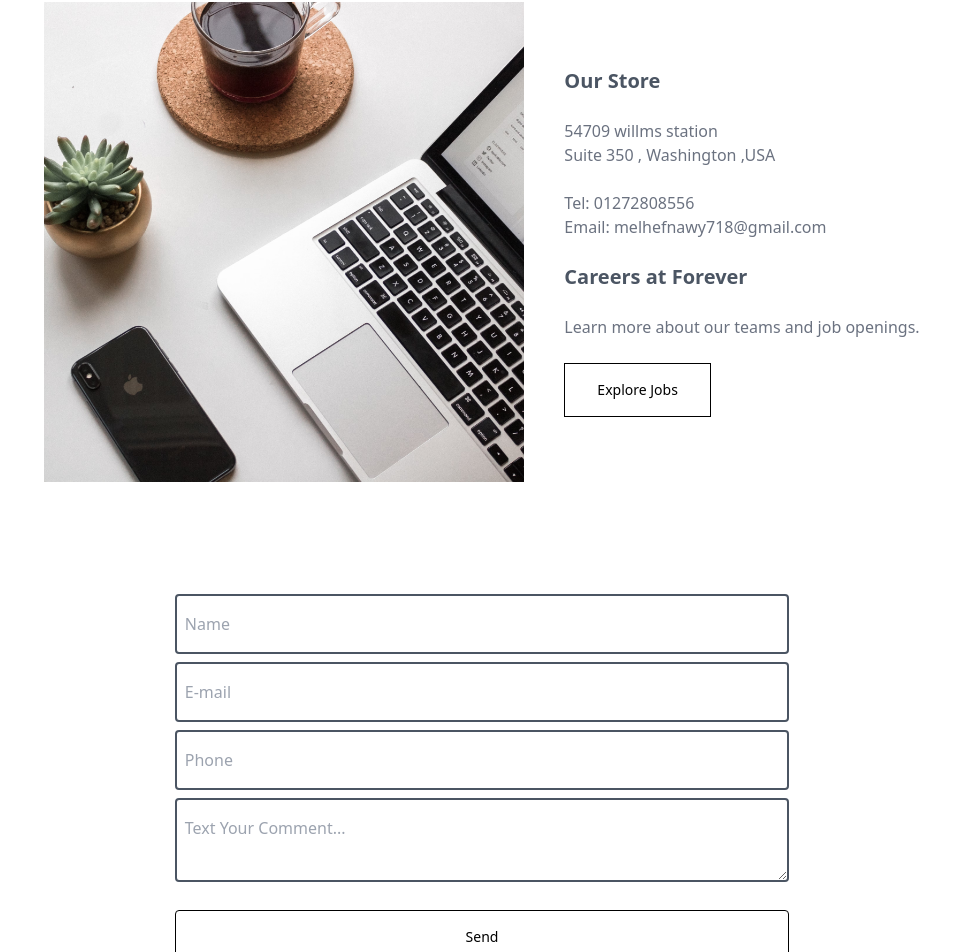
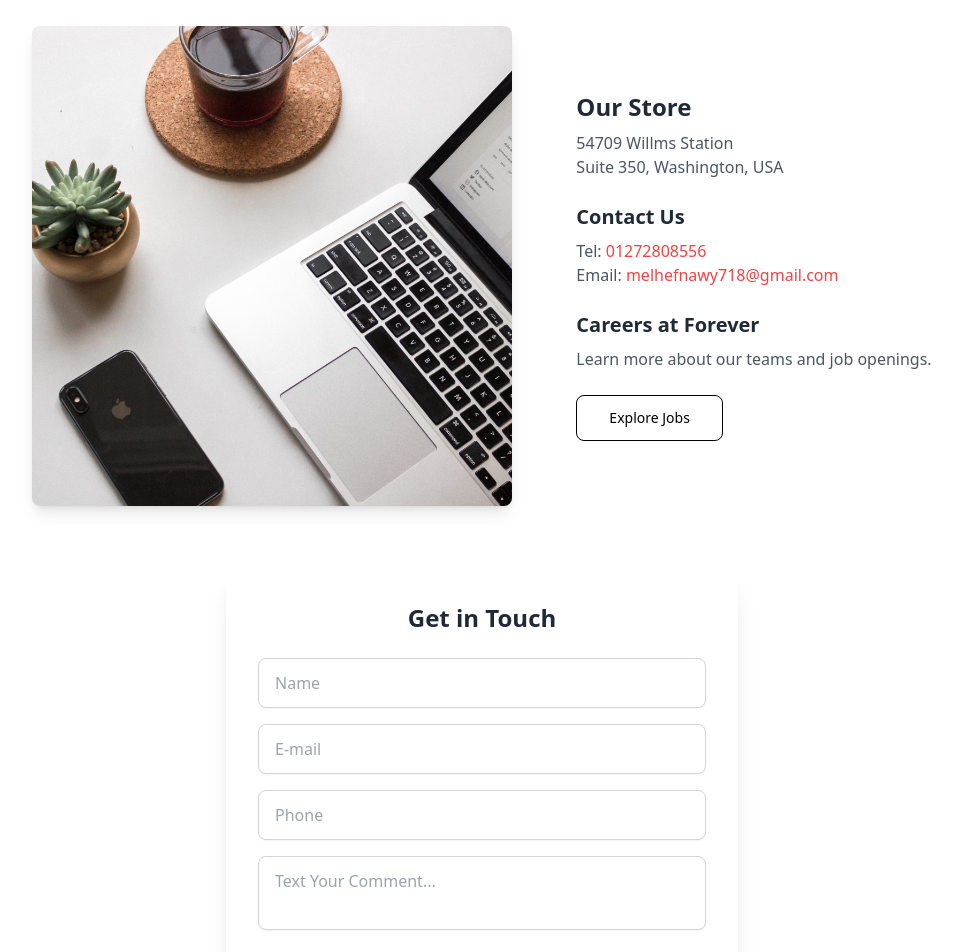
Before and after one commit to mohamedelhefenawy/E-commerce-react, a React (Vite) app: page /contact in a window 1280 px wide. Shown: the part 267-1219 px from the top of the page, without its empty margins (158-1120 px from the left). Built offline with nearby package versions, Linux system fonts and the light colour scheme.

Commit message:
update review

```diff
--- a/src/components/Hero.jsx
+++ b/src/components/Hero.jsx
@@ -46,11 +46,11 @@ export default function Hero() {
 
       {/* Arrow left */}
 
-      <div className='absolute top-[45%] text-xl md:text-2xl left-3 cursor-pointer hover:text-red-400 duration-300 ease z-10'>
+      {/* <div className='absolute top-[45%] text-xl md:text-2xl left-3 cursor-pointer hover:text-red-400 duration-300 ease z-10'>
       <button onClick={()=>inputref.current.slickPrev()} >
       <ArrowCircleLeft   />
       </button>
-      </div>
+      </div> */}
 
 {/* Slider */}
     <Slider ref={inputref} {...settings} >
@@ -85,11 +85,11 @@ export default function Hero() {
     </Slider>
 
 {/* Arrow Right */}
-    <div className='absolute top-[45%] text-xl md:text-2xl  right-3 cursor-pointer hover:text-red-400 duration-300 ease z-10'>
+    {/* <div className='absolute top-[45%] text-xl md:text-2xl  right-3 cursor-pointer hover:text-red-400 duration-300 ease z-10'>
       <button onClick={()=>inputref.current.slickNext()} >
       <ArrowCircleRight    />
       </button>
-      </div>
+      </div> */}
     </div>
   )
 }
--- a/src/components/Navbar.jsx
+++ b/src/components/Navbar.jsx
@@ -202,7 +202,7 @@ useEffect(()=>{
         return (
           <div
             key={index}
-            className="flex flex-col md:flex-row mt-6 justify-between items-center bg-white shadow-md rounded-lg p-4 hover:bg-gray-200 transition duration-300 ease-in-out"
+            className="flex flex-col gap-3 md:gap-0 md:flex-row mt-6 justify-between items-center bg-white shadow-md rounded-lg p-4 hover:bg-gray-200 transition duration-300 ease-in-out"
           >
             {/* Product Info */}
             <div className="flex gap-4 items-center">
--- a/src/pages/Contact.jsx
+++ b/src/pages/Contact.jsx
@@ -3,29 +3,97 @@ import Title from "../components/Title"
 
 export default function Contact() {
   return (
-    <div className='my-10 w-[80%] mx-auto'>
-      <div className='text-center text-2xl pt-10 border-t'>
-        <Title text1={'Contact'} text2={'US'}/>
+    <div className="my-10 w-[90%] max-w-7xl mx-auto">
+    {/* Title Section */}
+    <div className="text-center text-3xl pt-10 border-t border-gray-200">
+      <Title text1="Contact" text2="US" />
+    </div>
+
+    {/* Contact Information */}
+    <div className="my-16 flex flex-col md:flex-row justify-center gap-16 items-center">
+      {/* Contact Image */}
+      <img
+        src={contact}
+        className="w-full max-w-[480px] rounded-lg shadow-lg"
+        alt="Contact Us"
+      />
+
+      {/* Contact Details */}
+      <div className="flex flex-col justify-center items-start gap-6">
+        <div>
+          <p className="font-semibold text-2xl text-gray-800">Our Store</p>
+          <p className="text-gray-600 mt-2">
+            54709 Willms Station <br />
+            Suite 350, Washington, USA
+          </p>
+        </div>
+
+        <div>
+          <p className="font-semibold text-xl text-gray-800">Contact Us</p>
+          <p className="text-gray-600 mt-2">
+            Tel: <a href="tel:01272808556" className="text-red-500">01272808556</a>
+            <br />
+            Email: <a href="mailto:melhefnawy718@gmail.com" className="text-red-500">melhefnawy718@gmail.com</a>
+          </p>
+        </div>
+
+        <div>
+          <p className="font-semibold text-xl text-gray-800">Careers at Forever</p>
+          <p className="text-gray-600 mt-2">
+            Learn more about our teams and job openings.
+          </p>
+        </div>
+
+        <button className="border border-black px-8 py-3 text-sm font-medium text-black rounded-lg hover:bg-black hover:text-white transition duration-300 ease-in-out">
+          Explore Jobs
+        </button>
       </div>
-      <div className='my-10 flex flex-col md:flex-row justify-center  gap-10 mb-28'>
-        <img src={contact} className='w-full md:w-[480px]' alt="" />
-        <div className='flex flex-col justify-center items-start gap-6'>
-          <p className='font-semibold text-xl text-gray-600'>Our Store</p>
-          <p className='text-gray-500'>54709 willms station <br /> Suite 350 , Washington ,USA</p>
-          <p className='text-gray-500'>Tel: 01272808556 <br /> Email: melhefnawy718@gmail.com</p>
-          <p className='font-semibold text-xl text-gray-600'>Careers at Forever</p>
-          <p className='text-gray-500'>Learn more about our teams and job openings. </p>
-          <button className='border border-black  px-8 py-4 text-sm hover:bg-black hover:text-white duration-300 ease'>Explore Jobs</button>
-        </div>
-      </div>
+    </div>
 
-      <form  className=' md:w-[60%] mx-auto flex flex-col gap-2'>
-        <input type="text" placeholder='Name' required className='px-2 py-4 border-gray-600 border-2 rounded '/>
-        <input type="email" placeholder='E-mail' required className='px-2 py-4  border-gray-600 border-2 rounded' />
-        <input type="text" placeholder='Phone' required className='px-2 py-4  border-gray-600 border-2 rounded' />
-        <textarea name="" id="" placeholder='Text Your Comment...' required className=' px-2 py-4 rounded border-gray-600 border-2'></textarea>
-        <button type='submit' className='mt-5 border border-black  px-8 py-4 rounded text-sm hover:bg-black hover:text-white duration-300 ease'>Send</button>
-      </form>
-    </div>
+    {/* Contact Form */}
+    <form className="bg-white p-8 shadow-xl rounded-lg max-w-lg mx-auto">
+      <h2 className="text-2xl font-bold text-gray-800 mb-6 text-center">Get in Touch</h2>
+
+      {/* Name Field */}
+      <input
+        type="text"
+        placeholder="Name"
+        required
+        className="px-4 py-3 border border-gray-300 rounded-lg shadow-sm focus:outline-none focus:ring-2 focus:ring-red-400 focus:border-transparent w-full mb-4"
+      />
+
+      {/* Email Field */}
+      <input
+        type="email"
+        placeholder="E-mail"
+        required
+        className="px-4 py-3 border border-gray-300 rounded-lg shadow-sm focus:outline-none focus:ring-2 focus:ring-red-400 focus:border-transparent w-full mb-4"
+      />
+
+      {/* Phone Field */}
+      <input
+        type="text"
+        placeholder="Phone"
+        required
+        className="px-4 py-3 border border-gray-300 rounded-lg shadow-sm focus:outline-none focus:ring-2 focus:ring-red-400 focus:border-transparent w-full mb-4"
+      />
+
+      {/* Comment Field */}
+      <textarea
+        placeholder="Text Your Comment..."
+        required
+        className="px-4 py-3 border border-gray-300 rounded-lg shadow-sm focus:outline-none focus:ring-2 focus:ring-red-400 focus:border-transparent w-full mb-4 resize-none"
+      ></textarea>
+
+      {/* Submit Button */}
+      <button
+        type="submit"
+        className="w-full px-6 py-3 bg-red-500 text-white font-semibold rounded-lg shadow-md hover:bg-red-600 focus:outline-none focus:ring-2 focus:ring-red-400 focus:ring-offset-2 transition duration-300 ease-in-out"
+      >
+        Send
+      </button>
+    </form>
+  </div>
+
   )
 }
--- a/src/pages/Product.jsx
+++ b/src/pages/Product.jsx
@@ -41,13 +41,13 @@ export default function Product() {
                 <img
                   src={item}
                   key={index}
-                  className="  w-[16vw] sx:w-[50vw] ms:w-[30vw]  cursor-pointer"
+                  className="  w-[16vw] sx:w-[50vw] ms:w-[30vw]  cursor-pointer object-cover cursor-pointer border border-gray-200 rounded-md hover:border-gray-500"
                   onClick={() => setImage(item)}
                 />
               ))}
           </div>
 
-          <img src={image} alt="" className="w-[70vw]" />
+          <img src={image} alt="" className="w-[70vw] object-cover rounded-lg shadow-lg" />
         </div>
 
         <div className="flex flex-col gap-5">
@@ -73,21 +73,41 @@ export default function Product() {
           </p>
           <p className="text-gray-600 w-3/4 text-sm">{productData.description}</p>
           <Heart size={24} weight="fill" className ={` cursor-pointer ${click ?'text-red-400' : ''}`} onClick={()=>setClick(!click)} />
-          <div className='flex-col gap-3'>
-          <p  className='font-semibold'>Select Size</p>
-          <div className='flex gap-2 '>
-          {productData.sizes?.map((item,index)=>(<button key={index} onClick={()=>setSize(item)} className={`p-4 border-2 ${item===size ? 'border-black' :''}`} >{item}</button>))}
-          </div>
-          </div>
-          <button className='bg-black text-white px-5 py-4 min-w-[40px] max-w-[150px] rounded' onClick={()=>products.addtocart(productData._id,size)}>Add To Cart</button>
-          <hr className='mt-5'/>
-          <div className='text-gray-600 text-sm'>
-            <p>100% original product</p>
-            <p>cash on delievery is available in the product</p>
-            <p>easy return and exchange policy with 7 days</p>
-          </div>
+         {/* Select Size */}
+      <div className="flex flex-col gap-2">
+        <p className="font-semibold text-gray-800">Select Size</p>
+        <div className="flex gap-2">
+          {productData.sizes?.map((item, index) => (
+            <button
+              key={index}
+              onClick={() => setSize(item)}
+              className={`px-5 py-2 border-2 rounded-lg transition ${
+                item === size ? "border-black bg-gray-100" : "border-gray-300"
+              }`}
+            >
+              {item}
+            </button>
+          ))}
         </div>
       </div>
+
+      {/* add to cart */}
+      <button
+        onClick={() => products.addtocart(productData._id, size)}
+        className="bg-black text-white px-8 py-3 rounded-lg shadow "
+      >
+        Add To Cart
+      </button>
+
+      {/*  */}
+      <hr className="my-5 border-gray-300" />
+      <div className="text-gray-600 text-sm space-y-2">
+        <p>100% original product</p>
+        <p>Cash on delivery available</p>
+        <p>Easy return and exchange within 7 days</p>
+      </div>
+    </div>
+  </div>
 
       {/* Description and Reviews */}
       <div className='mt-20 '>
@@ -103,12 +123,22 @@ export default function Product() {
         </div>
       </div>
 
-      {!describe&&
-        <form className='my-5 flex flex-col gap-3'>
-        <textarea name="" id="" placeholder='Input Your Review' className=' px-2 py-4 rounded border-gray-600 border-2'></textarea>
-        <button type='submit'  className=' w-[100px]  border border-black  px-8 py-4 rounded text-sm hover:bg-black hover:text-white duration-300 ease'>Send</button>
-        </form>
-        }
+{/* Reviews form */}
+      {!describe && (
+    <form className="my-10 flex flex-col gap-4">
+      <textarea
+        placeholder="Input Your Review"
+        className="w-full px-4 py-3 border border-gray-300 rounded-lg shadow-sm focus:outline-none focus:ring-2 focus:ring-gray-400 focus:border-transparent resize-none"
+      ></textarea>
+      <button
+        type="submit"
+        className="w-[100px] border border-black px-5 py-3 rounded-lg text-sm font-medium bg-black text-white"
+      >
+        Send
+      </button>
+    </form>
+  )}
+
 
       {/* Related Products */}
 
```
